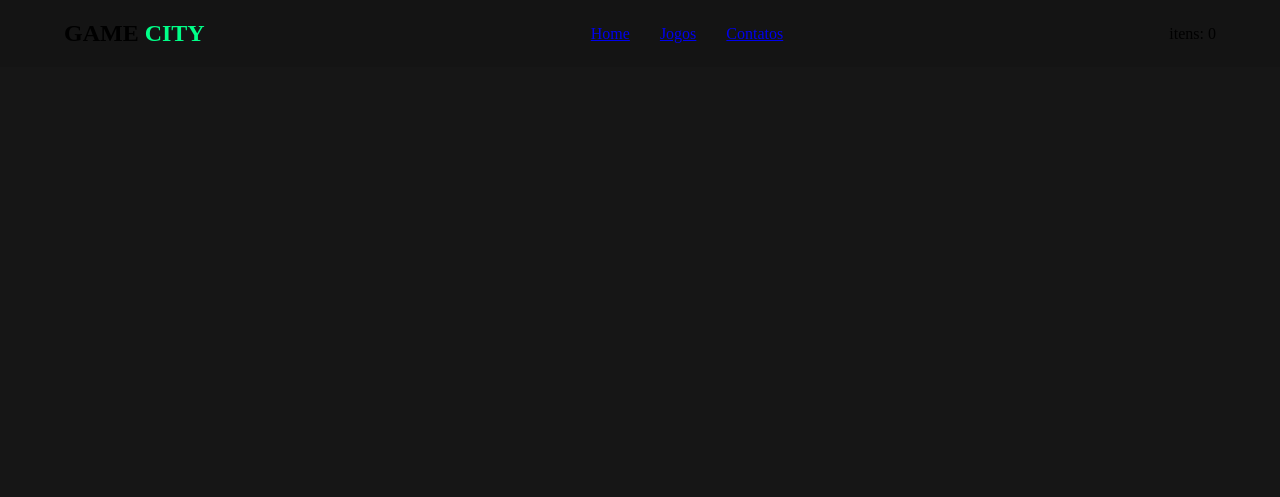
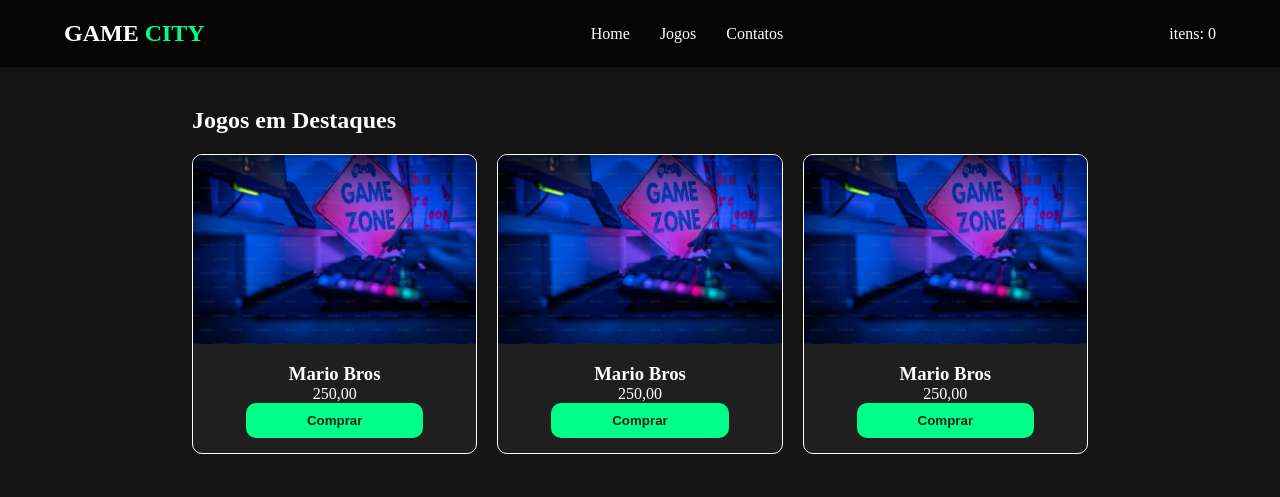
Before and after one commit to r94097527-ai/Dev_aula1, a plain HTML site: page src/index.html in a window 1280 px wide. Drawn offline with Linux system fonts and the light colour scheme.

Commit message:
estilizando card do Projeto

```diff
--- a/src/css/style.css
+++ b/src/css/style.css
@@ -1,33 +1,34 @@
-:root {
-    --color-primary:#000000;
-    --big-dark:#161616;
-    --cad-bg: #181818;
-    --text-color: #fff;
+/* VARIAIVEIS GLOBAIS - PALHETA DE CORES */
+:root{
+    --color-primary:#722ed1;
+    --bg-dark:#141414;
+    --card-bg: #1f1f1f;
+    --text-color:#fff;
     --btn-color:#00ff88;
 }
 *{
-    margin: 0;
+    margin:0;
     padding: 0;
     box-sizing: border-box;
 }
-body {
-    background: var(--big-dark);
-    color:var(--t)
+body{
+    background: var(--bg-dark);
+    color:var(--text-color);
 }
 .header{
     display: flex;
     justify-content: space-between;
     align-items: center;
     padding: 20px 5%;
-    background: #141414;
+    background: rgba(0,0,0,0.8);
+    top:0;
 }
 .logo{
     font-size: 1.5rem;
     font-weight: bold;
 }
 .logo span{
-    color: var(--btn-color)
-
+    color:var(--btn-color)
 }
 nav ul{
     display: flex;
@@ -35,10 +36,63 @@ nav ul{
 }
 nav ul li{
     margin: 0 15px;
-    text-decoration:none;
-    transition: 0.35;
+}
+nav ul li a{
+    color:var(--text-color);
+    text-decoration: none;
+    transition: 0.3s;
 }
 nav ul li a:hover{
-     color: var(--btn-color)
+    color:var(--btn-color)
+}
+.container{
+    padding: 40px 15%;
+}
+.card{
+    display: grid;
+    grid-template-columns: repeat(auto-fit, minmax(250px, 1fr));
+    gap:20px;
+    margin-top: 20px;
+}
+.game-card{
+    background: var(--card-bg);
+    border-radius: 10px;
+    overflow: hidden;
+    transition: transform 0.3 ease;
+     border: 1px solid var(--text-color);
+}
+.game-card:hover{
+    transform: translateY(-10px);
+    border-color: yellow;
+}
 
+.game-card img{
+    width: 100%;
+    height: auto;
 }
+.card-content{
+    padding: 15px;
+    text-align: center;
+}
+.preco{
+    color:var(--btn-color);
+    font-size: 1.4rem;
+    margin: 10px 0;
+    font-weight: 700;
+}
+.btn-comprar{
+    background: var(--btn-color);
+    color:var(--card-bg);
+    border: none;
+    padding: 10px 20px;
+    border-radius: 10px;
+    cursor: zoom-in;
+    width: 70%;
+    font-weight: 700;
+    transition: 0.3s;
+}
+.btn-comprar:hover{
+    background: var(--color-primary);
+    color:var(--text-color);
+    transform: scale(1.2);
+}
--- a/src/index.html
+++ b/src/index.html
@@ -9,10 +9,10 @@
 </head>
 <body>
     <header class="header">
-        <p class ="logo"> GAME <span>CITY</span></p>
+        <p class="logo"> GAME <span>CITY</span></p>
         <nav>
             <ul>
-                <li><a href="a">Home</a></li>
+                <li><a href="#">Home</a></li>
                 <li><a href="a">Jogos</a></li>
                 <li><a href="a">Contatos</a></li>
 
@@ -25,6 +25,38 @@
         </div>
     </header>
 
+    <main class="container">
+
+        <h2>Jogos em Destaques</h2>
+        <div section class="card">
+            <div class="game-card">
+                <img src="premium.avif" alt="Mario Bros">
+                <div class="card-content">
+                    <h3>Mario Bros</h3>
+                    <p class="preço">250,00</p>
+                    <button class="btn-comprar" onclick="adicionarCarrinho()">Comprar</button>
+                </div>
+            </div>
+             <div class="game-card">
+                <img src="premium.avif" alt="Mario Bros">
+                <div class="card-content">
+                    <h3>Mario Bros</h3>
+                    <p class="preço">250,00</p>
+                    <button class="btn-comprar" onclick="adicionarCarrinho()">Comprar</button>
+                </div>
+            </div>
+             <div class="game-card">
+                <img src="premium.avif" alt="Mario Bros">
+                <div class="card-content">
+                    <h3>Mario Bros</h3>
+                    <p class="preço">250,00</p>
+                    <button class="btn-comprar" onclick="adicionarCarrinho()">Comprar</button>
+                </div>
+            </div>
+        </div>
+
+        </section>
+    </main>
 
     <!-- JS EXTERNO -->
      <script srs=".aula/js/script.js"></script>
```
Also changed, not shown: src/premium.avif (added).
